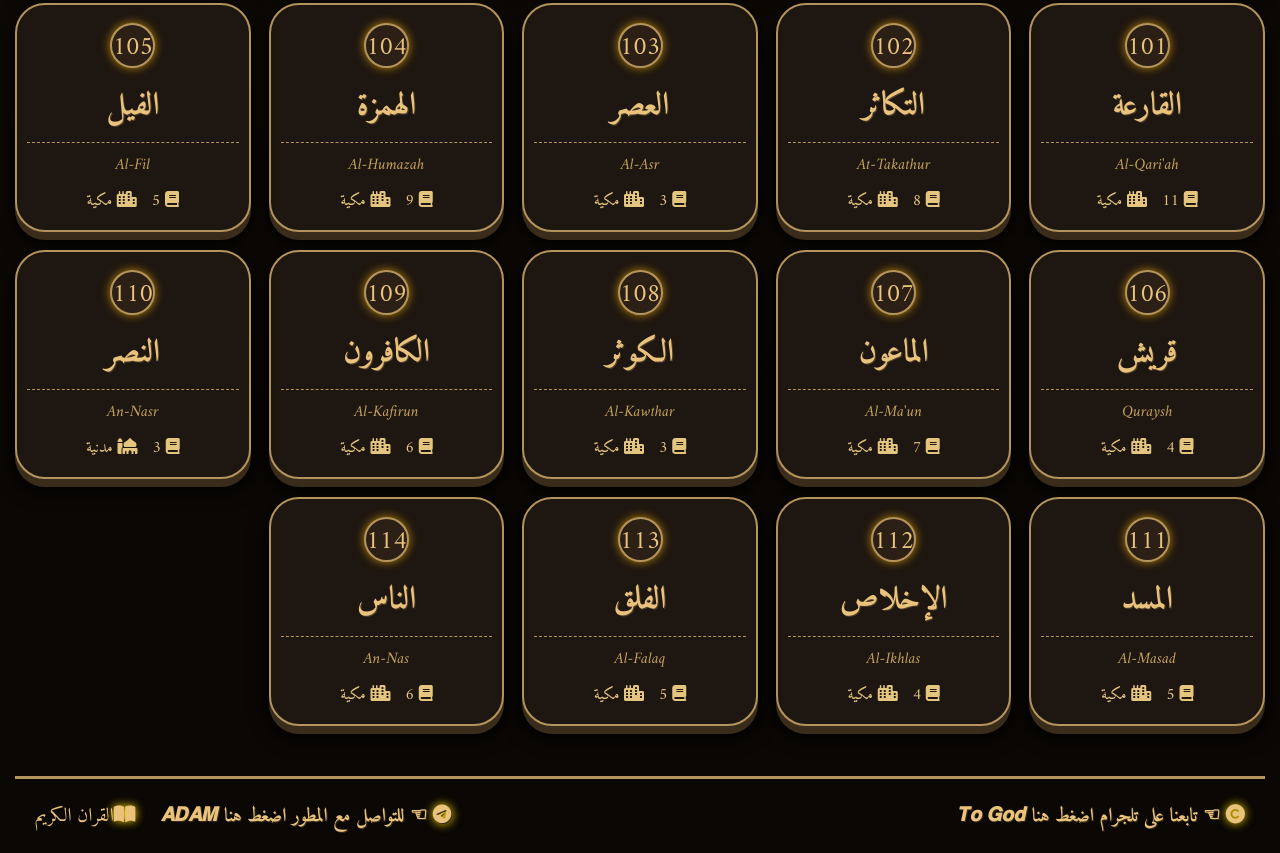
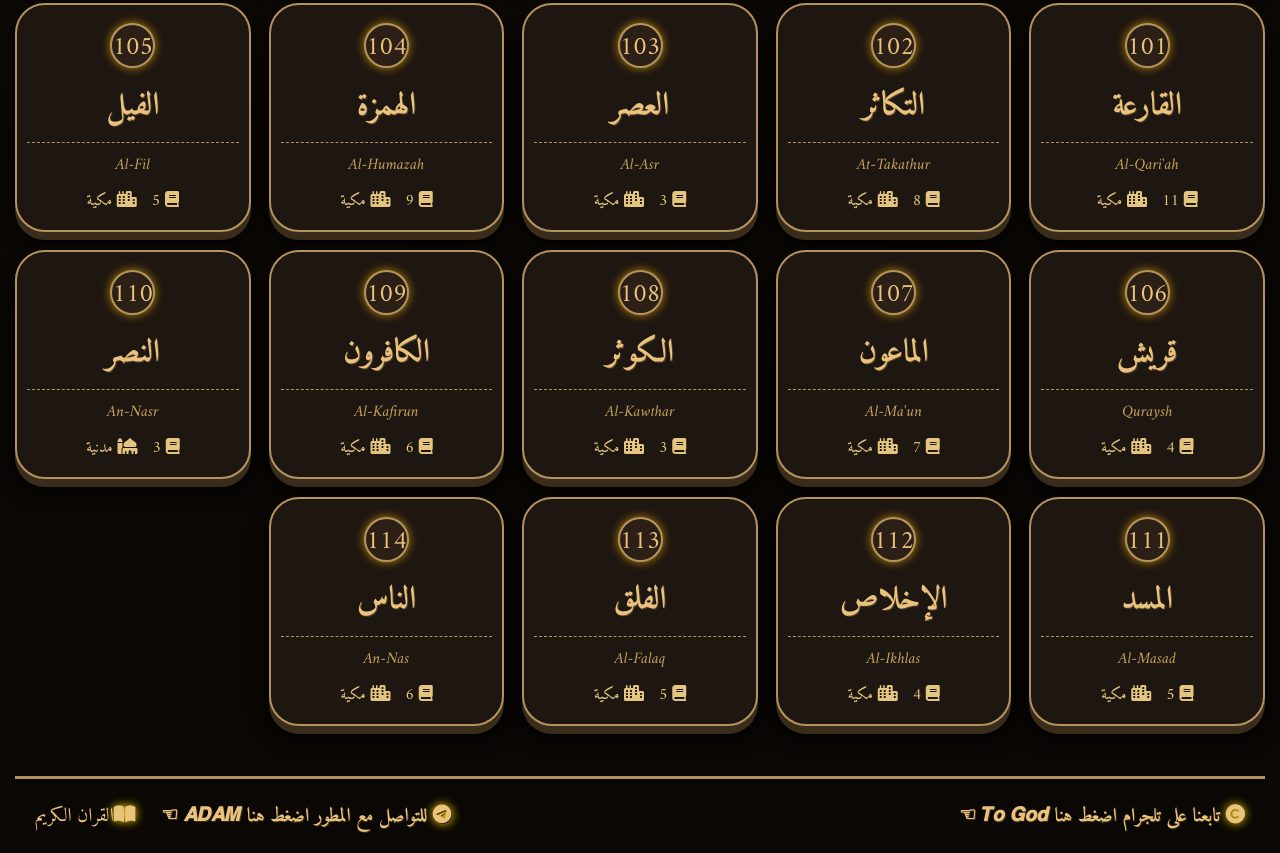
Before and after one commit to adamelaraby947-alt/Quran_Kareem_6., a plain HTML site: page index.html in a window 1280 px wide. Shown: the part 5804-6657 px from the top of the page. Drawn offline with Linux system fonts and the light colour scheme; a web font is replaced by a local one.

Commit message:
index.html

```diff
--- a/index.html
+++ b/index.html
@@ -666,10 +666,10 @@
     <!-- تذييل الحقوق -->
     <div class="footer">
         <div>
-            <i class="fas fa-copyright"></i> <a href="https://t.me/to_god_2" target="_blank"> ☜ تابعنا على تلجرام اضغط هنا 𝑻𝒐 𝑮𝒐𝒅</a>
+            <i class="fas fa-copyright"></i> <a href="https://t.me/to_god_2" target="_blank"> تابعنا على تلجرام اضغط هنا 𝑻𝒐 𝑮𝒐𝒅 ☜</a>
         </div>
         <div>
-            <a href="https://t.me/ST_R_5" target="_blank"><i class="fab fa-telegram"></i> ☜ للتواصل مع المطور اضغط هنا 𝑨𝑫𝑨𝑴</a>
+            <a href="https://t.me/ST_R_5" target="_blank"><i class="fab fa-telegram"></i> للتواصل مع المطور اضغط هنا 𝑨𝑫𝑨𝑴 ☜</a>
             <span style="margin-right: 20px;"><i class="fas fa-book-open"></i>القران الكريم</span>
         </div>
     </div>
```
